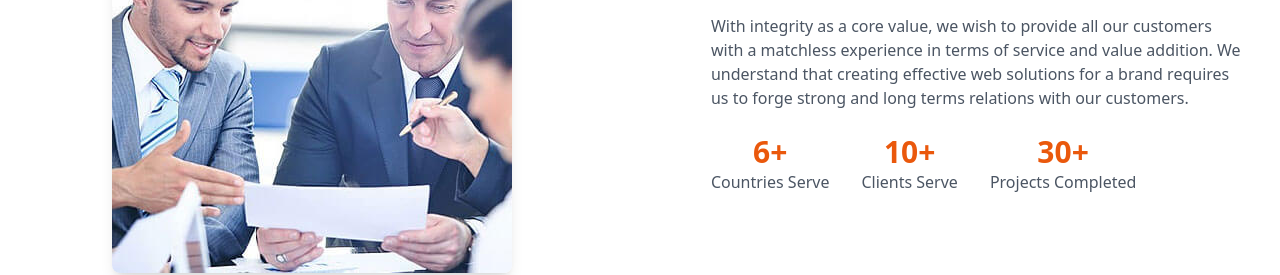
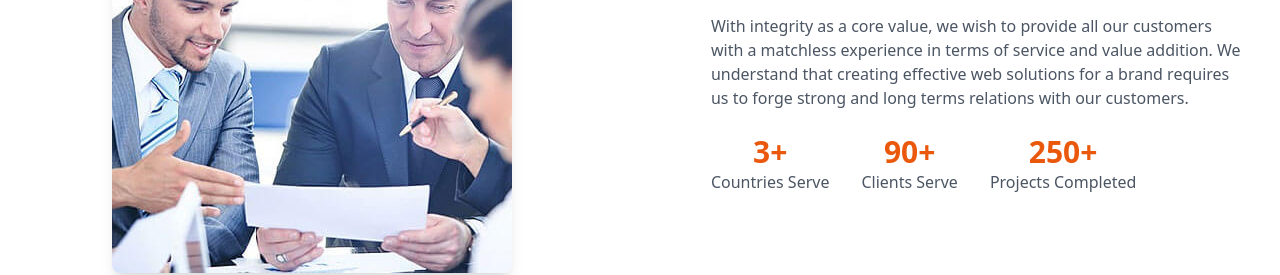
Before and after one commit to Aman121K/Morishsoftech, a React (Create React App) app: page / in a window 1280 px wide. Shown: the part 2400-2675 px from the top of the page. Built offline with nearby package versions, Linux system fonts and the light colour scheme.

Commit message:
clients upadte

```diff
--- a/src/pages/CoreValuesSection.jsx
+++ b/src/pages/CoreValuesSection.jsx
@@ -19,15 +19,15 @@ const CoreValuesSection = () => {
         </p>
         <div className="flex justify-start space-x-8">
           <div className="text-center">
-            <p className="text-3xl font-semibold text-orange-600">6+</p>
+            <p className="text-3xl font-semibold text-orange-600">3+</p>
             <p className="text-gray-600">Countries Serve</p>
           </div>
           <div className="text-center">
-            <p className="text-3xl font-semibold text-orange-600">10+</p>
+            <p className="text-3xl font-semibold text-orange-600">90+</p>
             <p className="text-gray-600">Clients Serve</p>
           </div>
           <div className="text-center">
-            <p className="text-3xl font-semibold text-orange-600">30+</p>
+            <p className="text-3xl font-semibold text-orange-600">250+</p>
             <p className="text-gray-600">Projects Completed</p>
           </div>
         </div>
```
